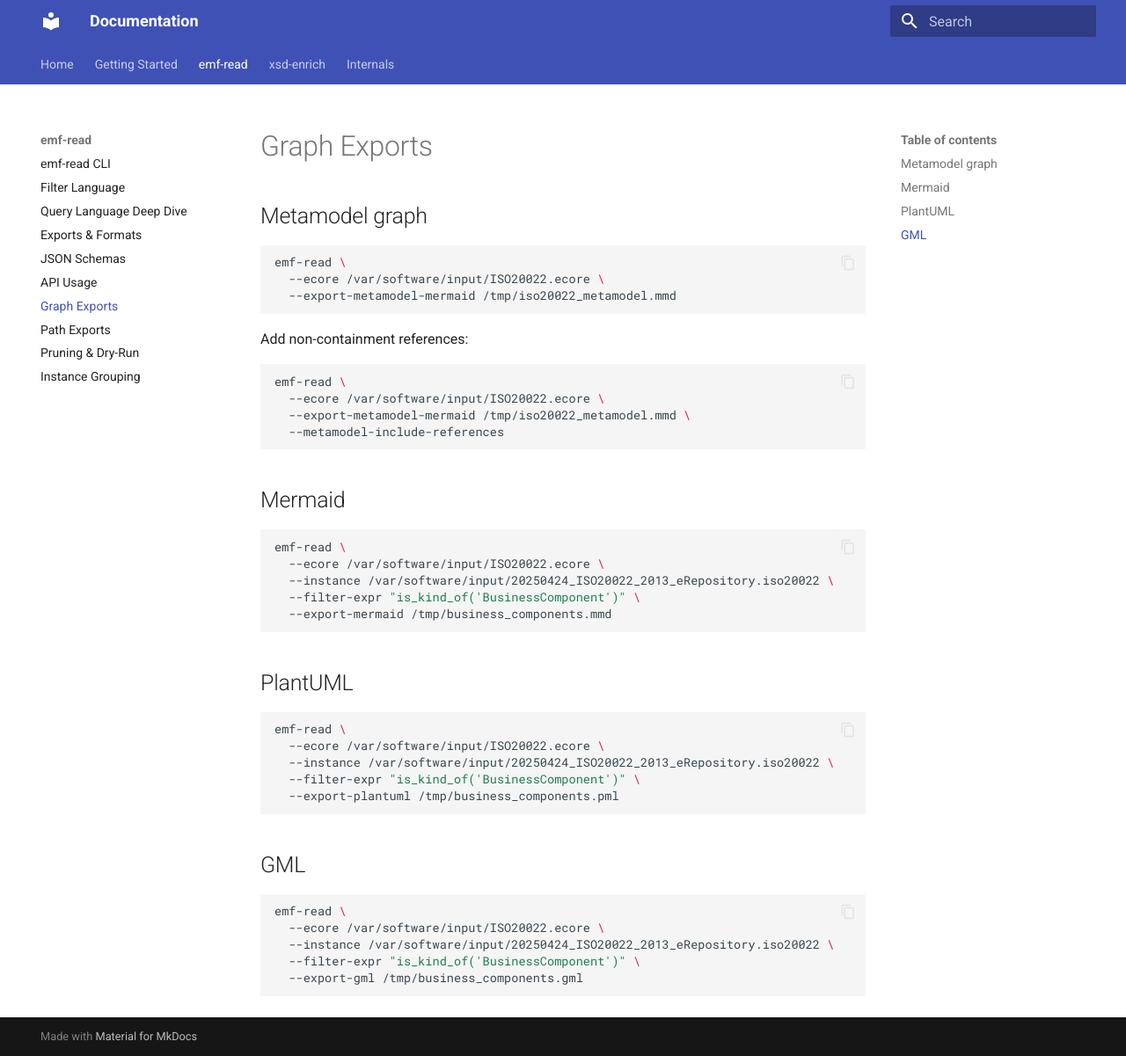
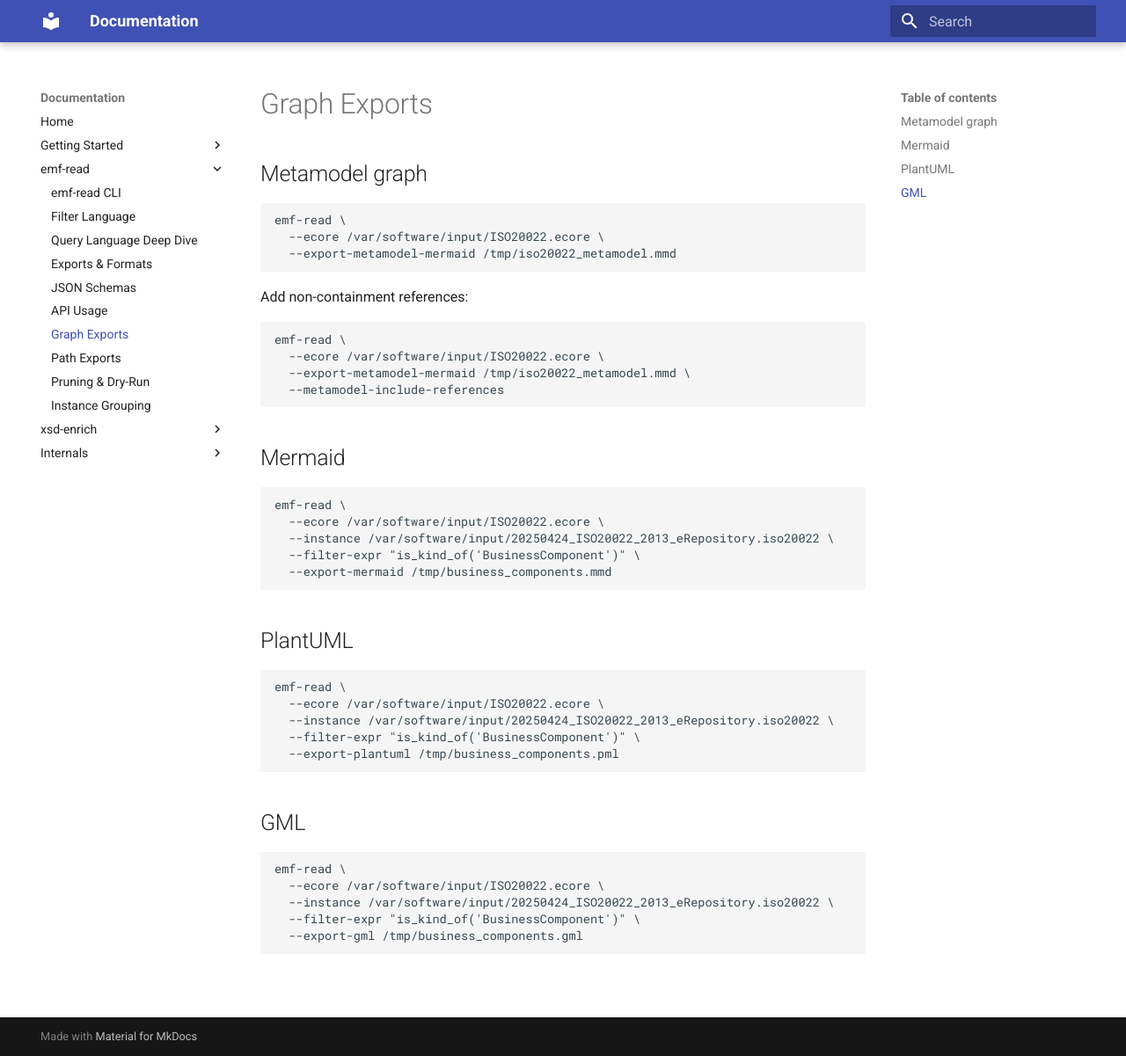
Before and after one commit to chris-day/iso20022-ecore, an MkDocs documentation site: the page built from docs/Graph-Exports.md, in a window 1280 px wide and 1201 px high. Shown: the whole window at 88% size. Built offline with MkDocs 1.6.1 and Material for MkDocs 9.7.7, drawn with Linux system fonts in a browser that asks for light colours.

Commit message:
mkdocs.yml

```diff
--- a/mkdocs.yml
+++ b/mkdocs.yml
@@ -22,23 +22,23 @@ use_directory_urls: false
 # ----------------------------------------------------------------------------
 theme:
   name: material
-  features:
-    - navigation.tabs
-    - navigation.sections
-    - navigation.indexes
-    - search.highlight
-    - search.suggest
-    - content.code.copy
+# features:
+#   - navigation.tabs
+#   - navigation.sections
+#   - navigation.indexes
+#   - search.highlight
+#   - search.suggest
+#   - content.code.copy
 
 # ----------------------------------------------------------------------------
 # Markdown extensions
 # ----------------------------------------------------------------------------
-markdown_extensions:
-  - admonition
-  - toc:
-      permalink: true
-  - pymdownx.superfences
-  - pymdownx.highlight
+#markdown_extensions:
+# - admonition
+# - toc:
+#     permalink: true
+# - pymdownx.superfences
+# - pymdownx.highlight
 
 # ----------------------------------------------------------------------------
 # Plugins
@@ -53,17 +53,6 @@ plugins:
   - graph:
       name: title      # use page titles as node labels
       debug: false
-
-  # 3. Revision metadata (governance / audit signal)
-  - git-revision-date-localized:
-      type: iso_date
-      fallback_to_build_date: true
-
-  # 4. Output optimisation
-  - minify:
-      minify_html: true
-      minify_js: true
-      minify_css: true
 
 
 # ----------------------------------------------------------------------------
```
